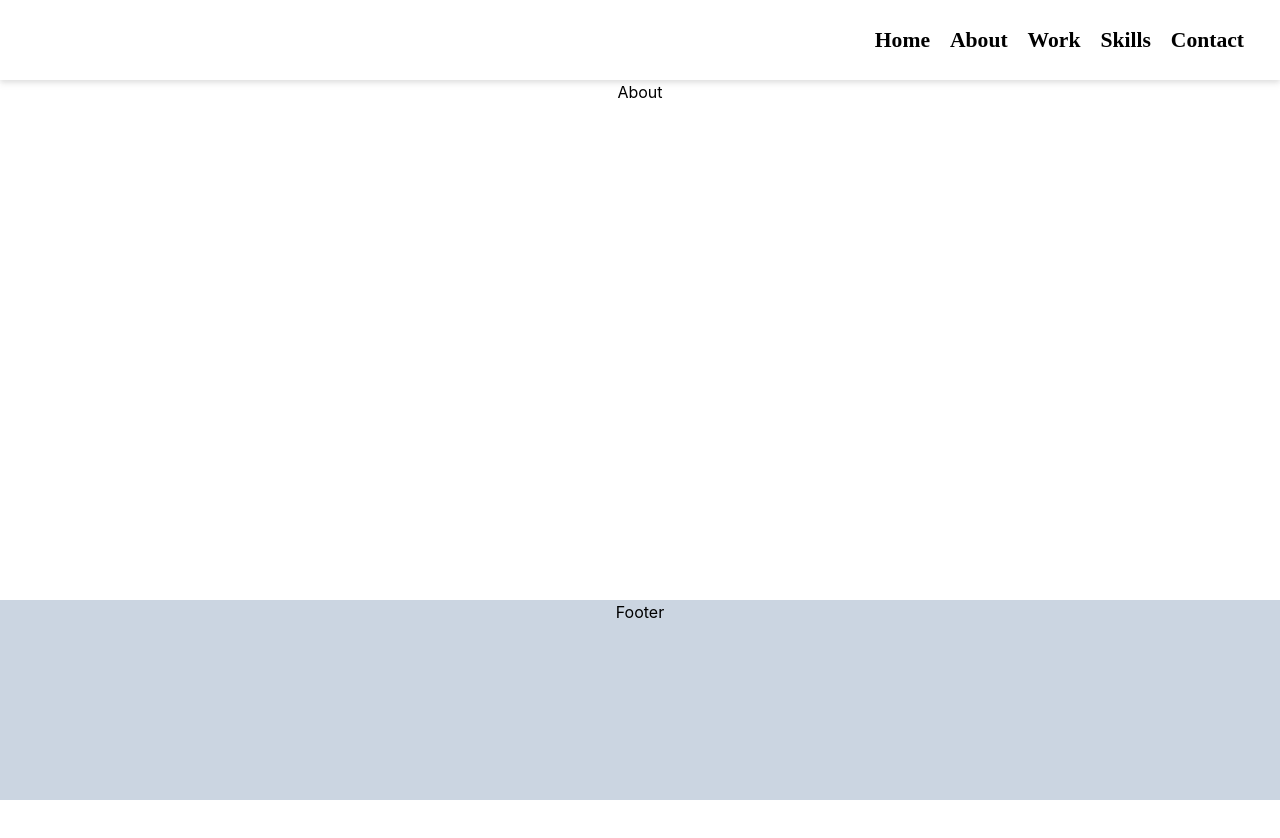
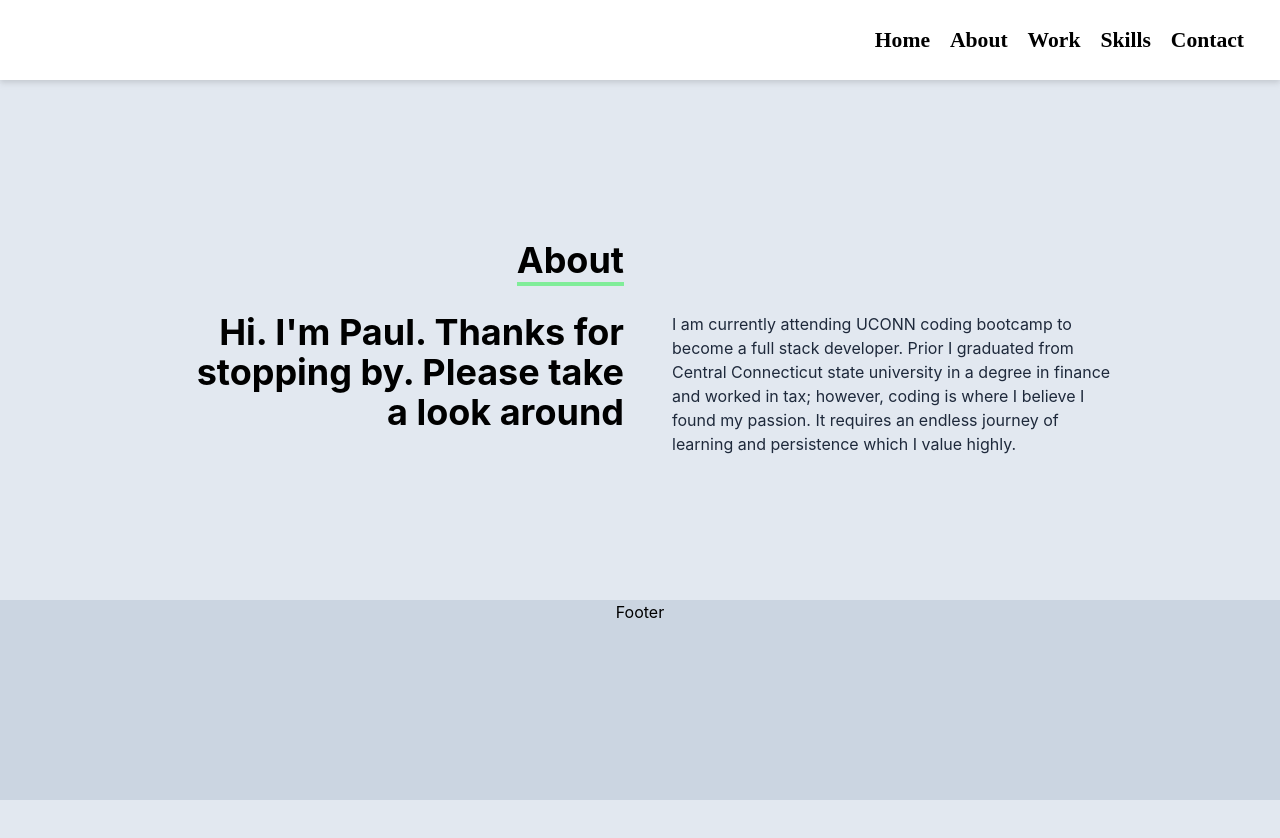
Before and after one commit to paulkalait/react-portfolio-single, a React (Create React App) app: page / in a window 1280 px wide. Both pictures are taken after a click on the button "About". Shown: the top 838 px of the page. Before the commit the page ends 800 px from the top, so only its background shows below. Built offline with nearby package versions, Linux system fonts and the light colour scheme.

Commit message:
Added about

```diff
--- a/src/components/pages/About.js
+++ b/src/components/pages/About.js
@@ -2,7 +2,35 @@ import React from 'react'
 
 const About = () => {
   return (
-    <div>About</div>
+    <div name="about" className="w-full h-screen bg-slate-200 text-gray-300 ">
+    <div className="flex flex-col justify-center items-center w-full">
+      <div className="max-w-[1000px] w-full px-4 grid grid-cols-2 gap-8 mt-40">
+        <div className="sm:text-right pb-8 pl-4">
+          <p className="text-4xl font-bold inline border-b-4 border-[#80ed99] text-black">
+            About
+          </p>
+        </div>
+      </div>
+
+      <div className="max-w-[1000px] w-full grid sm:grid-cols-2 gap-8 px-4">
+        <div className="sm:text-right text-4xl font-bold pl-4 text-black">
+          <p>
+            Hi. I'm Paul. Thanks for stopping by. Please take a look around
+          </p>
+        </div>
+        <div className='sm:text-left text-slate-800 pl-4'>
+          <p>
+            I am currently attending UCONN coding bootcamp to become a full
+            stack developer. Prior I graduated from Central Connecticut state
+            university in a degree in finance and worked in tax; however,
+            coding is where I believe I found my passion. It requires an
+            endless journey of learning and persistence which I value highly.
+          </p>
+        </div>
+      </div>
+    </div>
+
+  </div>
   )
 }
 
```
